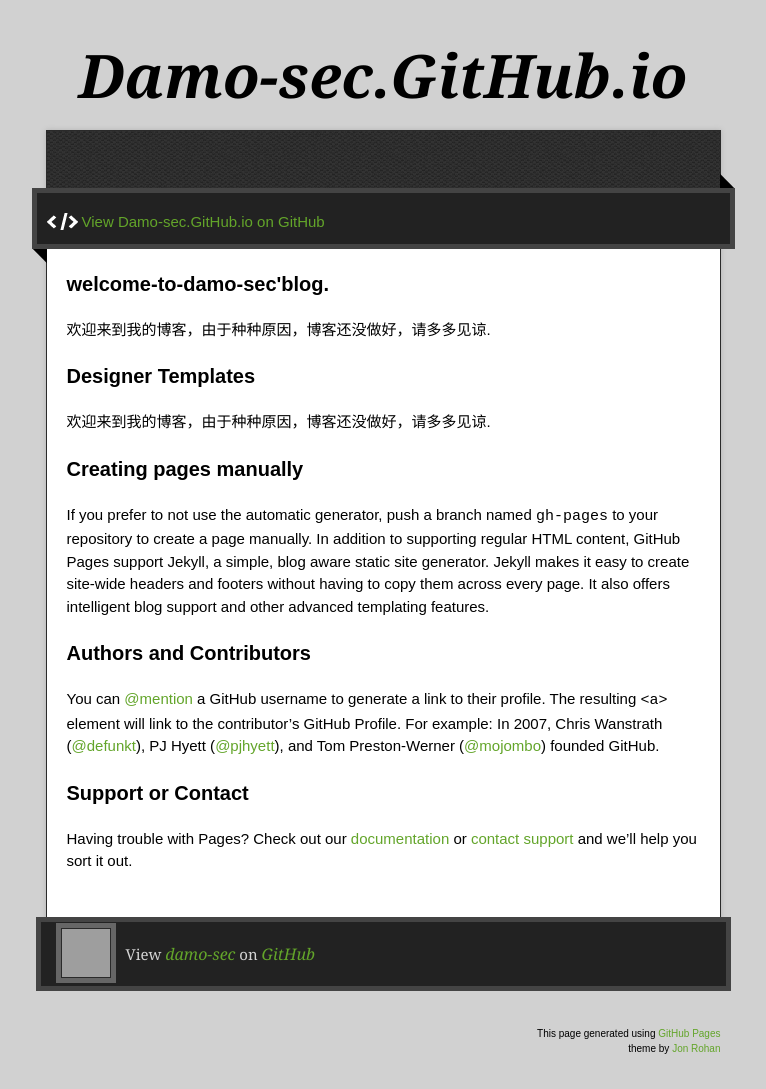
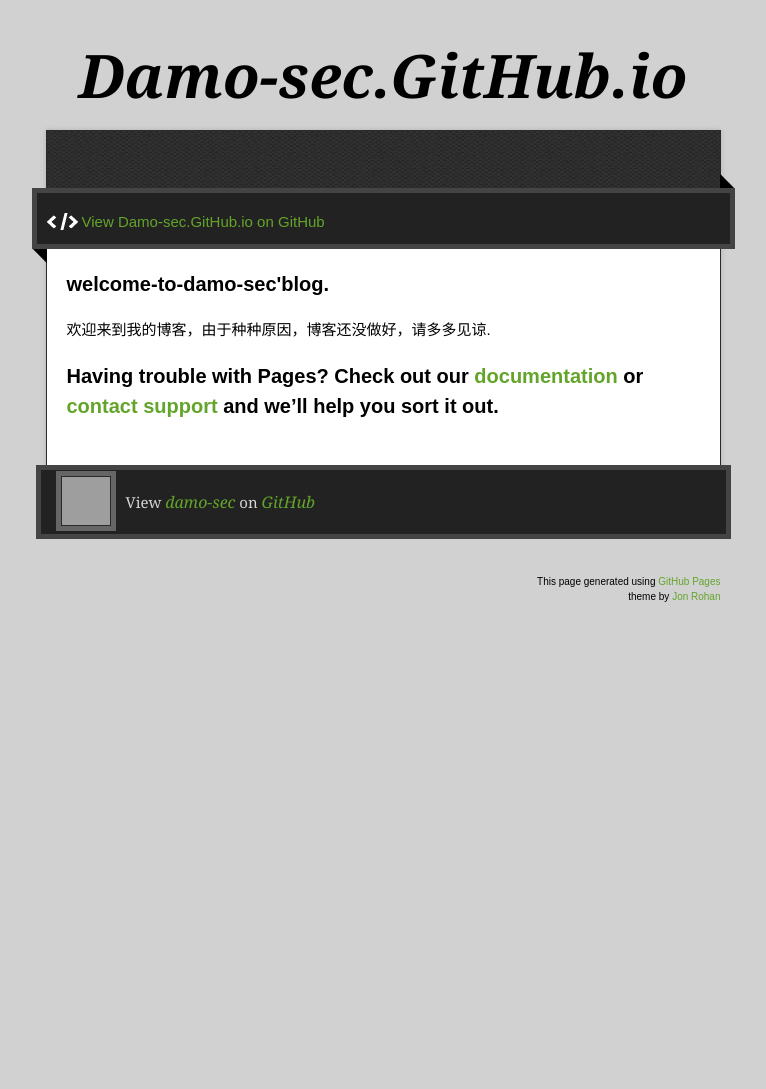
Before and after one commit to damo-sec/damo-sec.github.io, a plain HTML site: page index.html in a window 1280 px wide. Shown: the whole page, without its empty margins (257-1023 px from the left). After the commit the page ends 800 px from the top, so only its background shows below. Drawn offline with nearby package versions, Linux system fonts and the light colour scheme; grey boxes are pictures that could not be loaded.

Commit message:
Update index.html

```diff
--- a/index.html
+++ b/index.html
@@ -40,22 +40,6 @@
 <p>欢迎来到我的博客，由于种种原因，博客还没做好，请多多见谅.</p>
 
 <h3>
-<a id="designer-templates" class="anchor" href="#designer-templates" aria-hidden="true"><span class="octicon octicon-link"></span></a>Designer Templates</h3>
-
-<p>欢迎来到我的博客，由于种种原因，博客还没做好，请多多见谅.</p>
-
-<h3>
-<a id="creating-pages-manually" class="anchor" href="#creating-pages-manually" aria-hidden="true"><span class="octicon octicon-link"></span></a>Creating pages manually</h3>
-
-<p>If you prefer to not use the automatic generator, push a branch named <code>gh-pages</code> to your repository to create a page manually. In addition to supporting regular HTML content, GitHub Pages support Jekyll, a simple, blog aware static site generator. Jekyll makes it easy to create site-wide headers and footers without having to copy them across every page. It also offers intelligent blog support and other advanced templating features.</p>
-
-<h3>
-<a id="authors-and-contributors" class="anchor" href="#authors-and-contributors" aria-hidden="true"><span class="octicon octicon-link"></span></a>Authors and Contributors</h3>
-
-<p>You can <a href="https://github.com/blog/821" class="user-mention">@mention</a> a GitHub username to generate a link to their profile. The resulting <code>&lt;a&gt;</code> element will link to the contributor’s GitHub Profile. For example: In 2007, Chris Wanstrath (<a href="https://github.com/defunkt" class="user-mention">@defunkt</a>), PJ Hyett (<a href="https://github.com/pjhyett" class="user-mention">@pjhyett</a>), and Tom Preston-Werner (<a href="https://github.com/mojombo" class="user-mention">@mojombo</a>) founded GitHub.</p>
-
-<h3>
-<a id="support-or-contact" class="anchor" href="#support-or-contact" aria-hidden="true"><span class="octicon octicon-link"></span></a>Support or Contact</h3>
 
 <p>Having trouble with Pages? Check out our <a href="https://help.github.com/pages">documentation</a> or <a href="https://github.com/contact">contact support</a> and we’ll help you sort it out.</p>
         </article>
```
